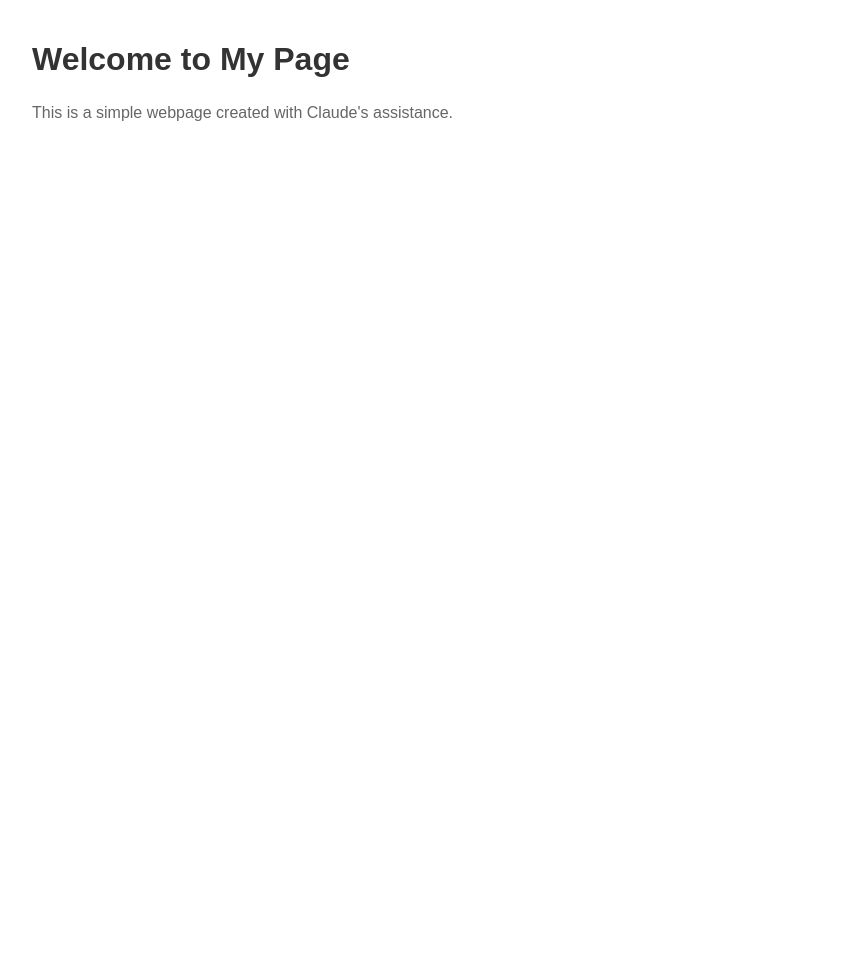
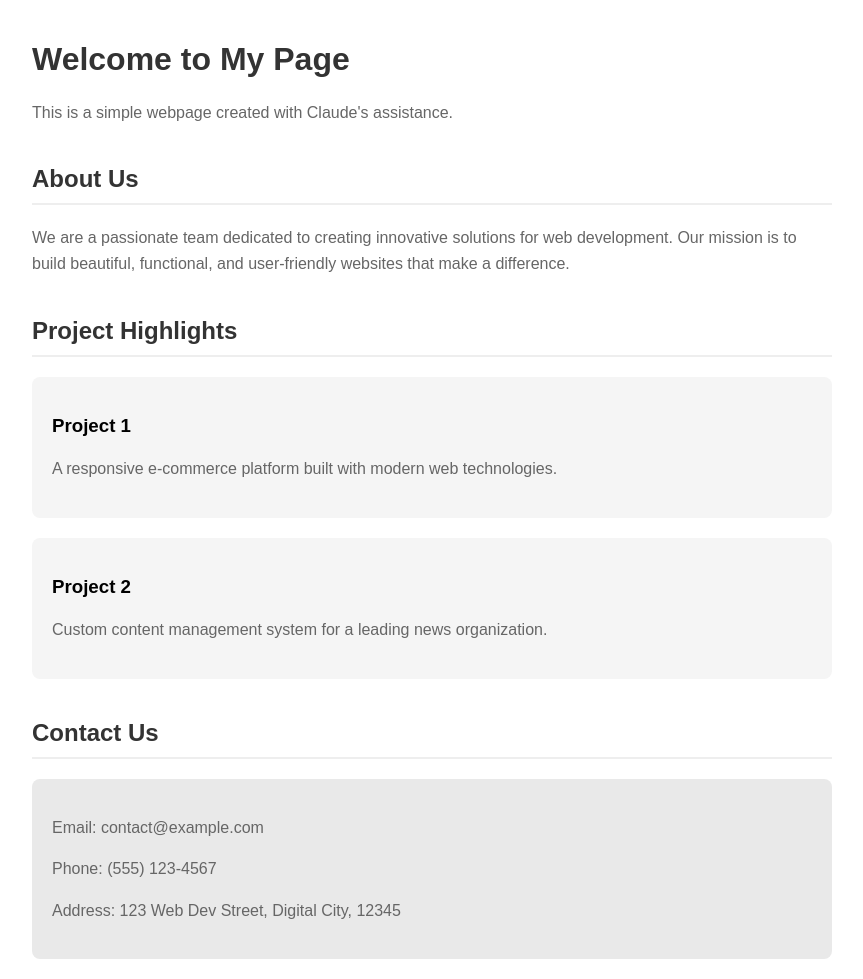
Before and after one commit to npavezibarra/claude-testing-agent, a plain HTML site: page index.html in a window 1280 px wide. Shown: the whole page, without its empty margins (208-1071 px from the left). Before the commit the page ends 800 px from the top, so only its background shows below. Drawn offline with Linux system fonts and the light colour scheme.

Commit message:
Add more content sections

```diff
--- a/index.html
+++ b/index.html
@@ -16,13 +16,33 @@
             margin: 0 auto;
         }
 
-        h1 {
+        h1, h2 {
             color: #333;
+        }
+
+        h2 {
+            margin-top: 40px;
+            border-bottom: 2px solid #eee;
+            padding-bottom: 10px;
         }
 
         p {
             line-height: 1.6;
             color: #666;
+        }
+
+        .project-card {
+            background: #f5f5f5;
+            padding: 20px;
+            margin: 20px 0;
+            border-radius: 8px;
+        }
+
+        .contact-info {
+            background: #e9e9e9;
+            padding: 20px;
+            border-radius: 8px;
+            margin-top: 20px;
         }
     </style>
 </head>
@@ -30,6 +50,26 @@
     <div class="container">
         <h1>Welcome to My Page</h1>
         <p>This is a simple webpage created with Claude's assistance.</p>
+
+        <h2>About Us</h2>
+        <p>We are a passionate team dedicated to creating innovative solutions for web development. Our mission is to build beautiful, functional, and user-friendly websites that make a difference.</p>
+
+        <h2>Project Highlights</h2>
+        <div class="project-card">
+            <h3>Project 1</h3>
+            <p>A responsive e-commerce platform built with modern web technologies.</p>
+        </div>
+        <div class="project-card">
+            <h3>Project 2</h3>
+            <p>Custom content management system for a leading news organization.</p>
+        </div>
+
+        <h2>Contact Us</h2>
+        <div class="contact-info">
+            <p>Email: contact@example.com</p>
+            <p>Phone: (555) 123-4567</p>
+            <p>Address: 123 Web Dev Street, Digital City, 12345</p>
+        </div>
     </div>
 </body>
 </html>
```
